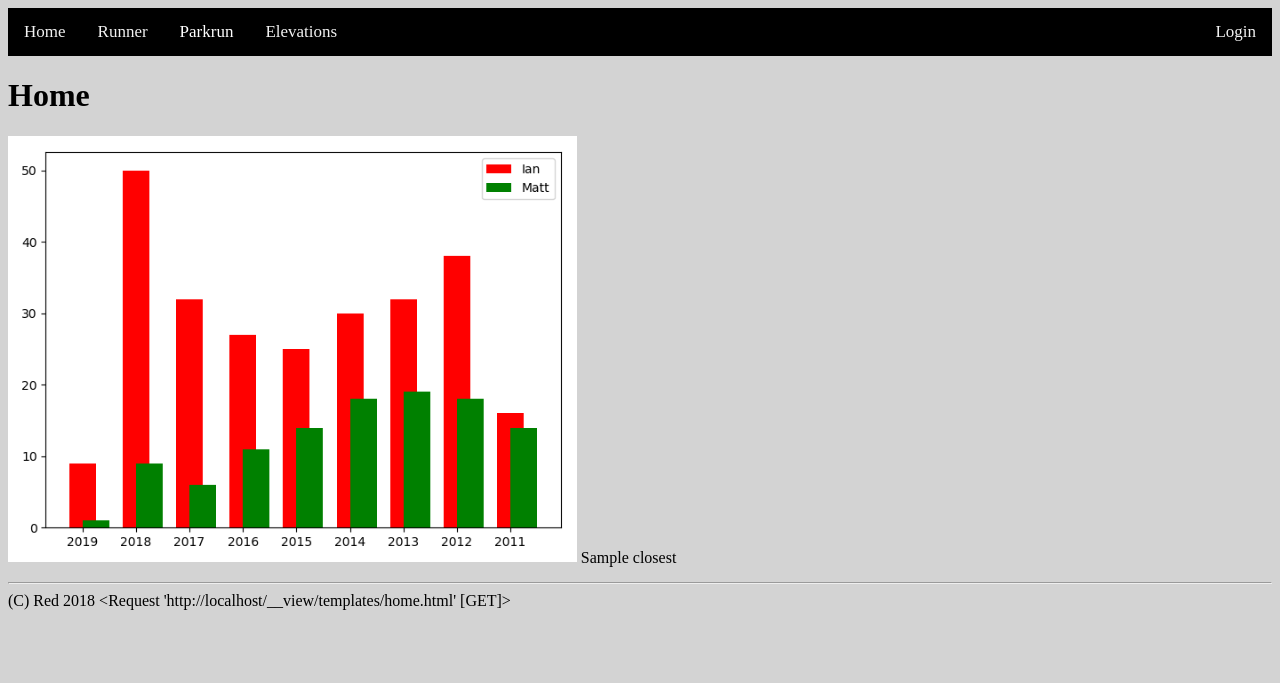
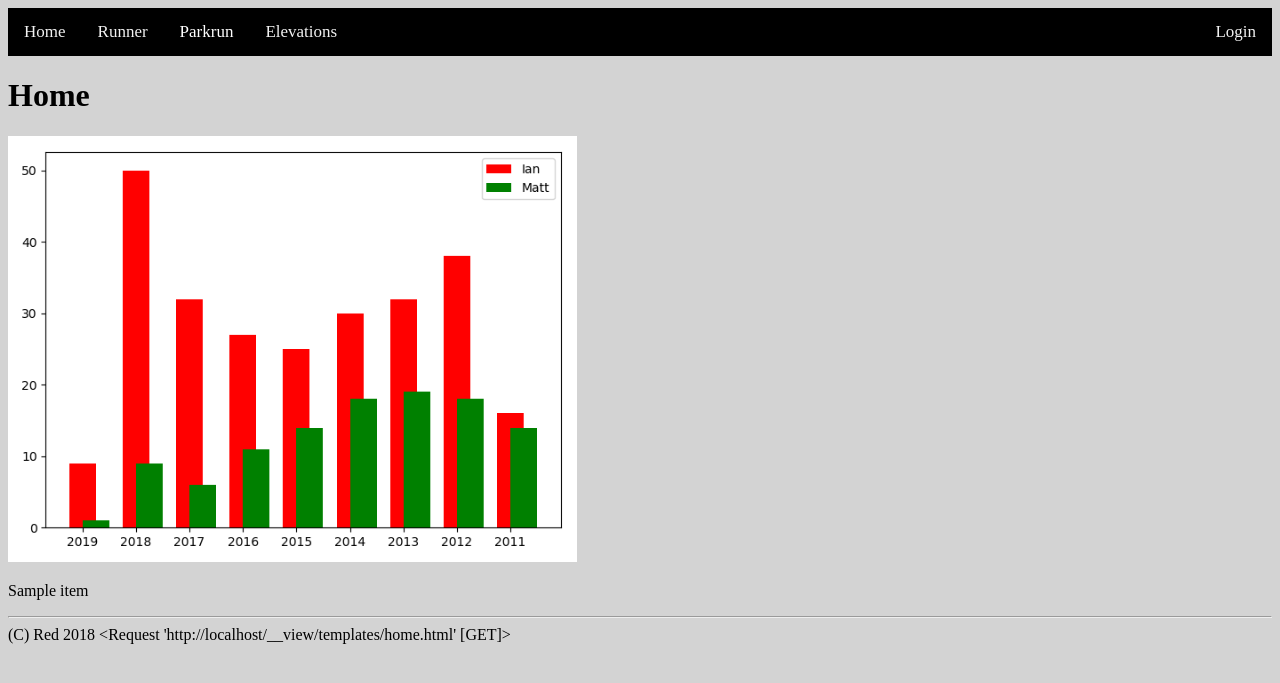
Before and after one commit to idx-horizon/redrunner, a Flask app: template templates/home.html in a window 1280 px wide. Shown: the top 683 px of the page. Run offline with Flask 2, Linux system fonts and the light colour scheme; the template is opened without the code that fills it: most values are stand-ins (such as "Sample title", 1, 10 or a date in 2020); parts of the project's set-up code (start-up, migrations or seed data) failed here and were passed over.

Commit message:
Format closest on home

```diff
--- a/templates/home.html
+++ b/templates/home.html
@@ -3,6 +3,10 @@
 
 <h1>Home</h1>
 <img src="../static/mygraph.png?" + {{ timestamp }} alt="graph by year" width="45%">
-{{ closest }}
+<div>
+{% for item in closest %}
+    <P>{{ item }}
+{% endfor %}
+<div>
 <p>
 {% include "_footer.html" %}
```
